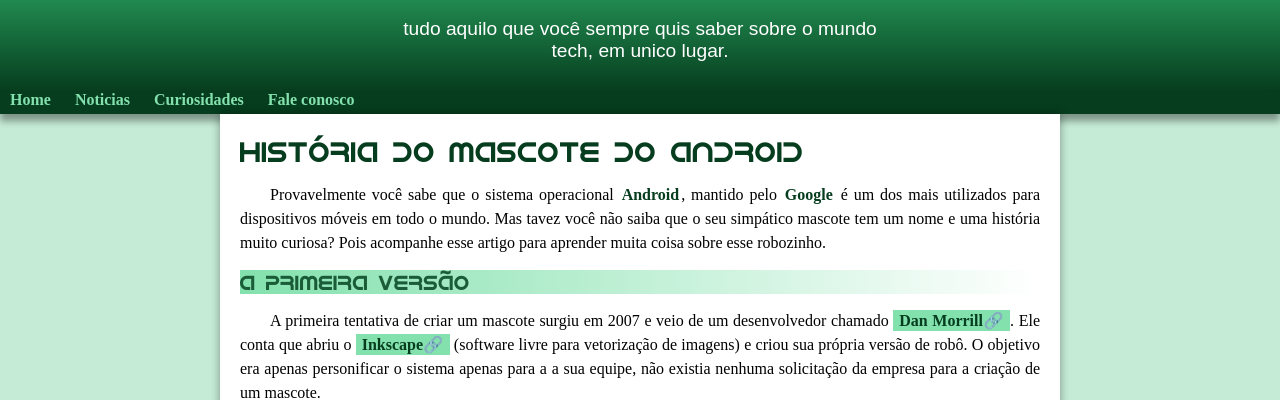
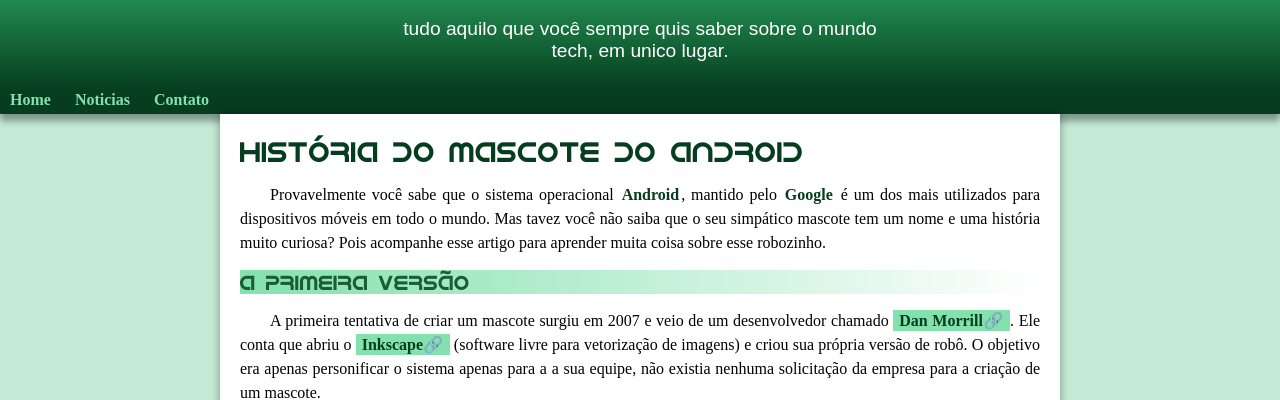
Before and after one commit to Aldoveloso/teste2, a plain HTML site: page index.html in a window 1280 px wide. Shown: the part 99-499 px from the top of the page. Drawn offline with Linux system fonts and the light colour scheme.

Commit message:
menu resolvido

```diff
--- a/index.html
+++ b/index.html
@@ -14,8 +14,7 @@
     <nav>
         <a href="#">Home</a>
         <a href="#">Noticias</a>
-        <a href="#">Curiosidades</a>
-        <a href="#">Fale conosco</a>
+        <a href="#">Contato</a>
     </nav>
     <main>
              <article>
```
